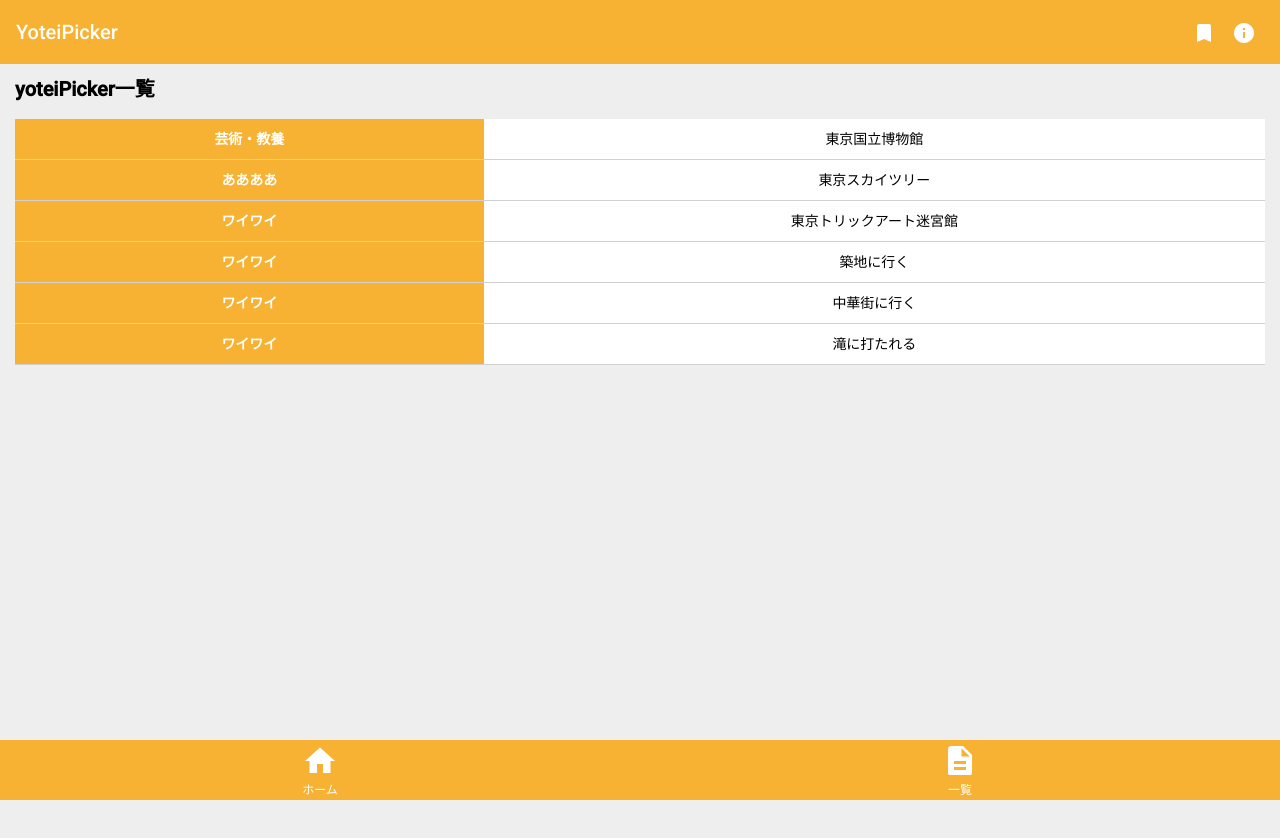
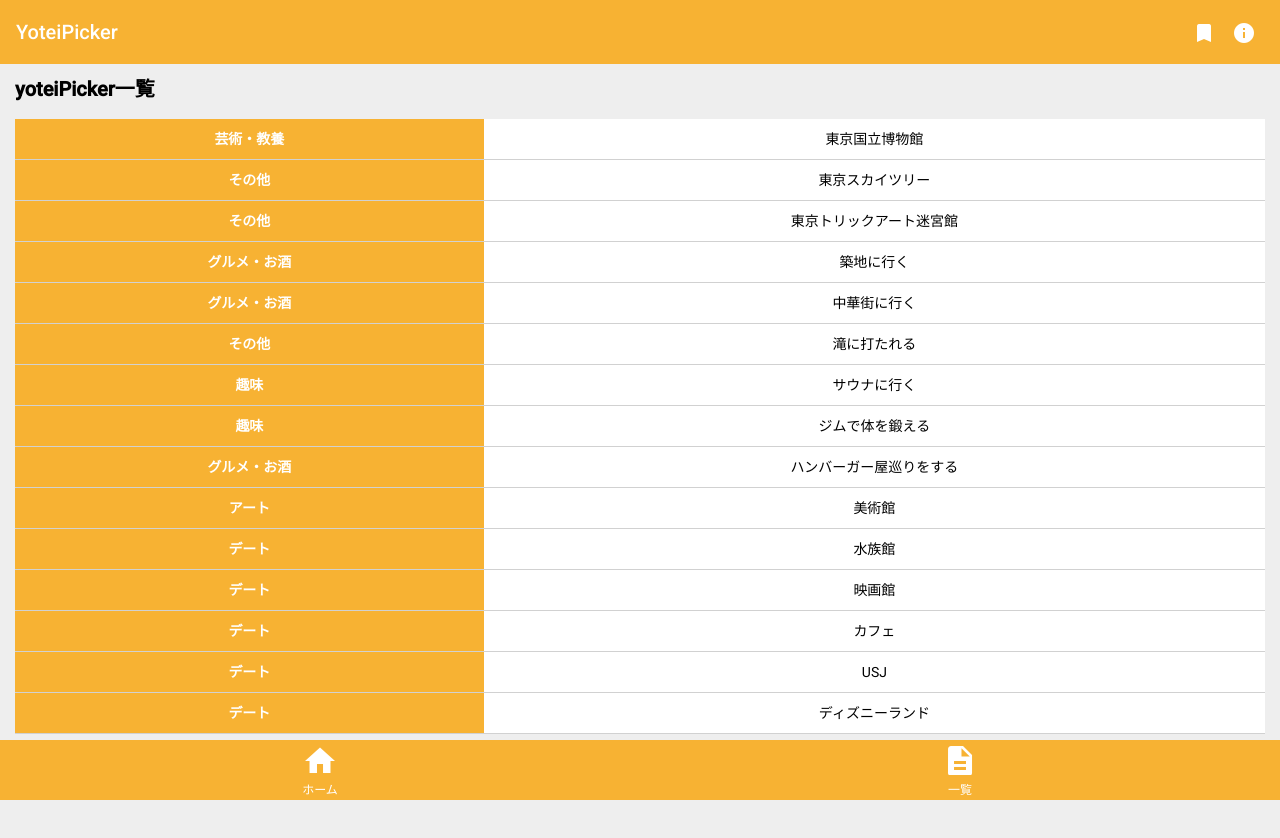
Before and after one commit to kamoto0427/yoteiPicker, an Angular app: page /yoteiList in a window 1280 px wide. Shown: the top 838 px of the page. Before the commit the page ends 800 px from the top, so only its background shows below. Built offline with nearby package versions, Linux system fonts and the light colour scheme.

Commit message:
ダミーエリアの追加

```diff
--- a/src/app/component/page/pick-up/pick-up.component.css
+++ b/src/app/component/page/pick-up/pick-up.component.css
@@ -16,3 +16,7 @@
 .pick-wrapper {
   padding: 0 10px;
 }
+
+.dummy-area {
+  height: 100px;
+}
--- a/src/app/component/page/pick-up/pick-up.component.html
+++ b/src/app/component/page/pick-up/pick-up.component.html
@@ -20,4 +20,5 @@
     </table>
   </div>
 </div>
+<div class="dummy-area"></div>
 <app-footer></app-footer>
--- a/src/assets/mock/yotei.json
+++ b/src/assets/mock/yotei.json
@@ -4,43 +4,91 @@
           "id": 1,
           "name": "東京国立博物館",
           "category": "芸術・教養",
-          "message": "仏像や刀がすごい",
           "prefecture": "東京"
       },
       {
           "id": 2,
           "name": "東京スカイツリー",
-          "category": "ああああ",
-          "message": "634メートルある",
-          "prefecture": "東京都"
+          "category": "その他",
+          "prefecture": "東京"
       },
       {
           "id": 3,
           "name": "東京トリックアート迷宮館",
-          "category": "ワイワイ",
-          "message": "錯覚を体験できる不思議な世界",
+          "category": "その他",
           "prefecture": "東京"
       },
       {
           "id": 4,
           "name": "築地に行く",
-          "category": "ワイワイ",
-          "message": "錯覚を体験できる不思議な世界",
+          "category": "グルメ・お酒",
           "prefecture": "東京"
       },
       {
           "id": 5,
           "name": "中華街に行く",
-          "category": "ワイワイ",
-          "message": "錯覚を体験できる不思議な世界",
-          "prefecture": "東京"
+          "category": "グルメ・お酒",
+          "prefecture": "横浜"
       },
       {
           "id": 6,
           "name": "滝に打たれる",
-          "category": "ワイワイ",
-          "message": "錯覚を体験できる不思議な世界",
-          "prefecture": "東京"
+          "category": "その他",
+          "prefecture": null
+      },
+      {
+          "id": 7,
+          "name": "サウナに行く",
+          "category": "趣味",
+          "prefecture": null
+      },
+      {
+          "id": 8,
+          "name": "ジムで体を鍛える",
+          "category": "趣味",
+          "prefecture": null
+      },
+      {
+          "id": 9,
+          "name": "ハンバーガー屋巡りをする",
+          "category": "グルメ・お酒",
+          "prefecture": null
+      },
+      {
+          "id": 10,
+          "name": "美術館",
+          "category": "アート",
+          "prefecture": null
+      },
+      {
+          "id": 11,
+          "name": "水族館",
+          "category": "デート",
+          "prefecture": null
+      },
+      {
+          "id": 12,
+          "name": "映画館",
+          "category": "デート",
+          "prefecture": null
+      },
+      {
+          "id": 13,
+          "name": "カフェ",
+          "category": "デート",
+          "prefecture": null
+      },
+      {
+          "id": 14,
+          "name": "USJ",
+          "category": "デート",
+          "prefecture": "大阪"
+      },
+      {
+          "id": 15,
+          "name": "ディズニーランド",
+          "category": "デート",
+          "prefecture": "千葉"
       }
   ]
 }
```
